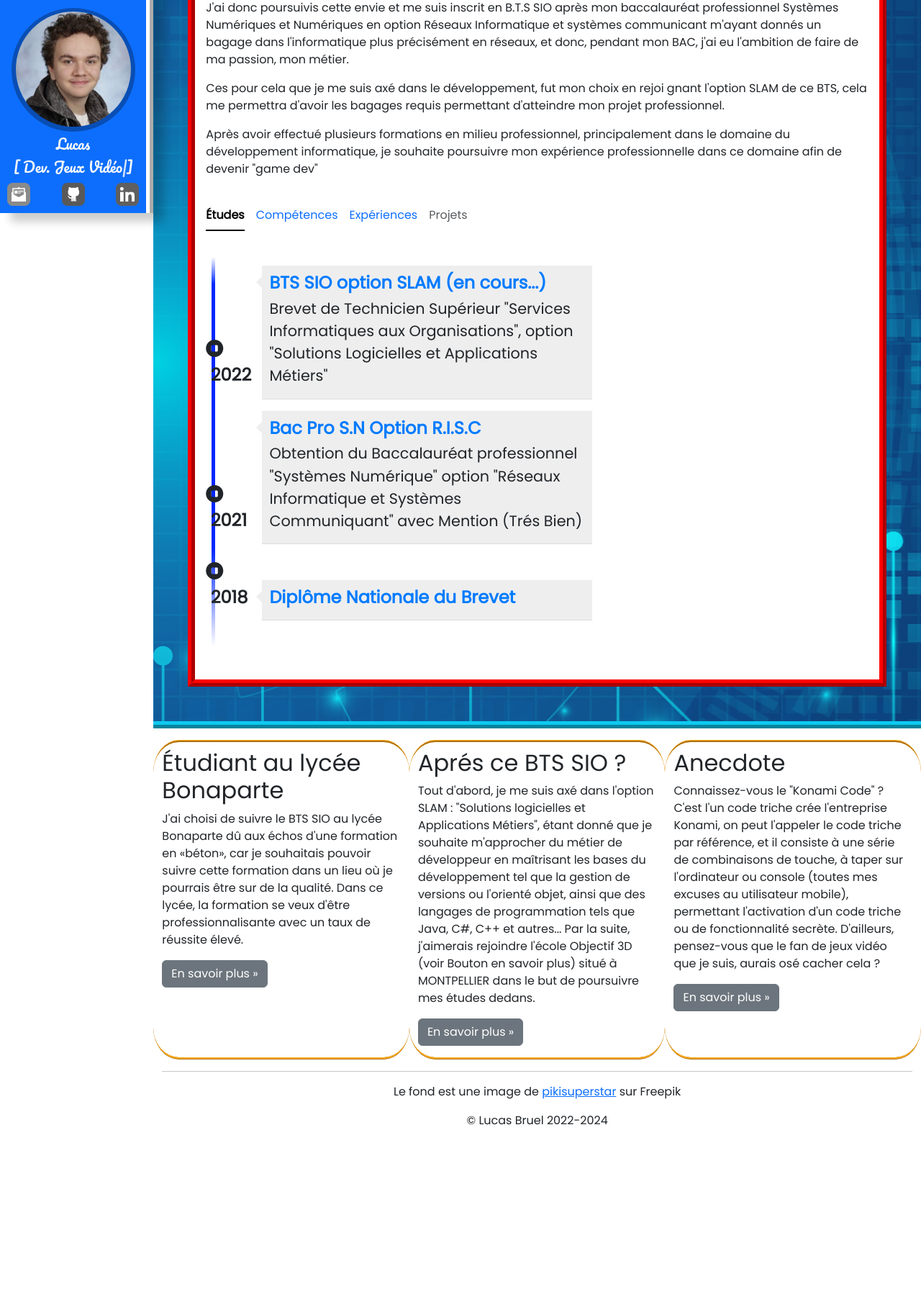
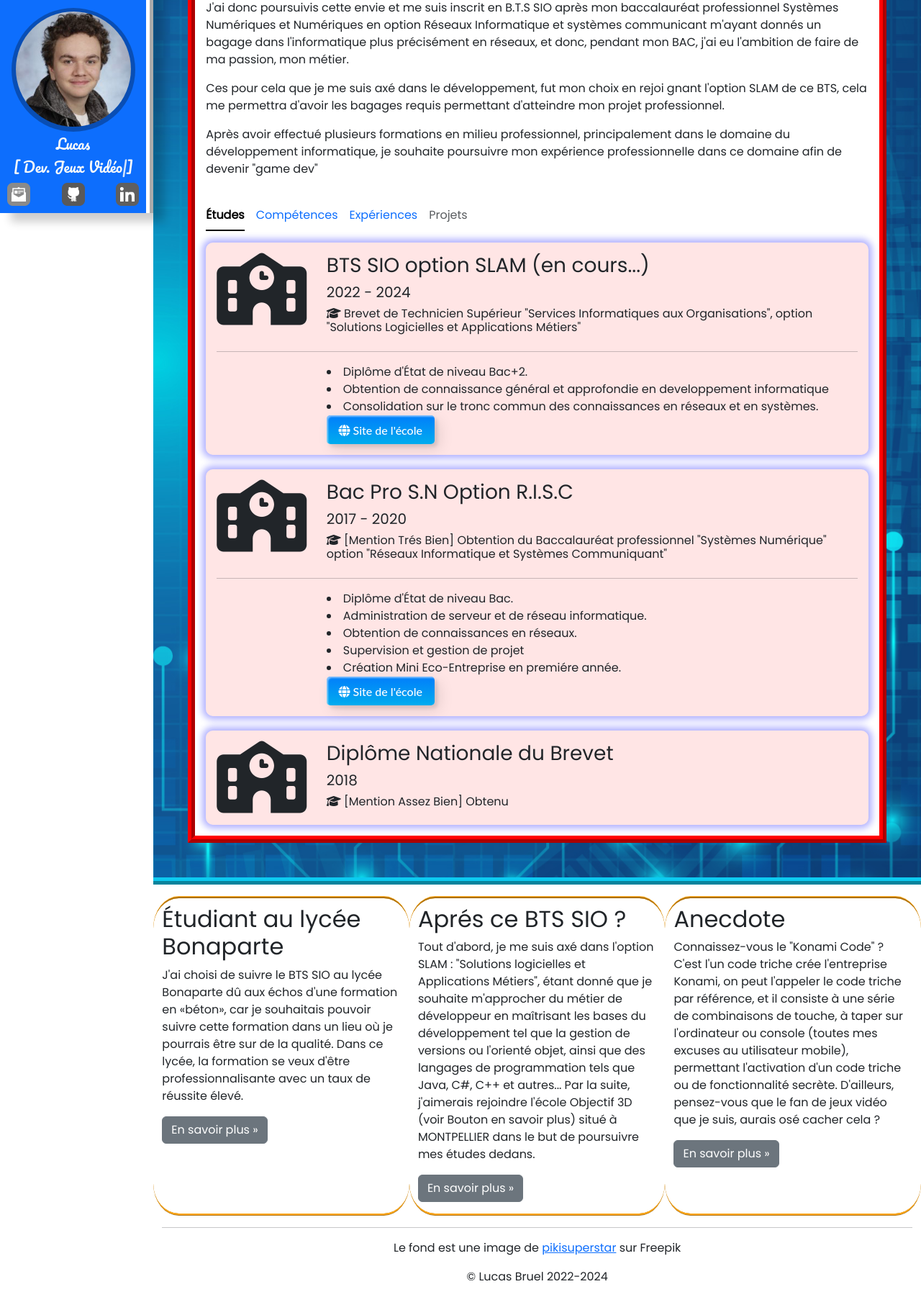
Before and after one commit to Lurius-Kitsune/Lurius-Kitsune.github.io, a PHP site: page / in a window 1280 px wide. Shown: the part 504-2306 px from the top of the page at 72% size. Before the commit the page ends 2067 px from the top, so only its background shows below. Run offline with PHP 8.4, Linux system fonts and the light colour scheme.

Commit message:
🔧Using a view to create each tab using the Pager
FIxes #52

```diff
--- a/controller/c_homeMenu.php
+++ b/controller/c_homeMenu.php
@@ -12,7 +12,7 @@ if (isset($_POST['content'])) {
             include_once __DIR__ . '/../view/home/companyExp.php';
             exit();
         case 'home-study':
-            require_once __DIR__ . '/../view/home/study.html';
+            require_once __DIR__ . '/home/c_studyWrapper.php';
             exit();
         case 'home-skill':
             require_once __DIR__ . '/../view/home/skill.php';
--- /dev/null
+++ b/controller/home/c_studyWrapper.php
@@ -0,0 +1,53 @@
+<?php
+
+use Tools\Pager;
+
+?>
+
+<div id="home-study-content">
+    <?php
+    // BTS SIO
+    $studyId = "btssio";
+    $studyName = "BTS SIO option SLAM (en cours...)";
+    $studyYearsPeriod = "2022&nbsp;-&nbsp;2024";
+    $studyState = 'Brevet de Technicien Supérieur "Services Informatiques aux
+                        Organisations", option "Solutions Logicielles et Applications
+                        Métiers"';
+    $studyDescription = ["Diplôme d'État de niveau Bac+2."];
+    $studyDescription[] .= "Obtention de connaissance général et approfondie en developpement informatique";
+    $studyDescription[] .= "Consolidation sur le tronc commun des connaissances en réseaux et en systèmes.";
+    $linkWebsite = "https://bts-sio.lyc-bonaparte.fr";
+    $pager = new Pager(__DIR__ . '/../../view/home/v_studyTab.php', get_defined_vars());
+    echo $pager->renderPage();
+    ?>
+
+    <?php
+    // BTS SIO
+    $studyId = "bacprosn";
+    $studyName = "Bac Pro S.N Option R.I.S.C";
+    $studyYearsPeriod = "2017&nbsp;-&nbsp;2020";
+    $studyState = '[Mention Trés Bien] Obtention du Baccalauréat professionnel "Systèmes Numérique" option "Réseaux
+                        Informatique et Systèmes Communiquant"';
+
+    $studyDescription = ["Diplôme d'État de niveau Bac."];
+    $studyDescription[] .= "Administration de serveur et de réseau informatique.";
+    $studyDescription[] .= "Obtention de connaissances en réseaux.";
+    $studyDescription[] .= "Supervision et gestion de projet";
+    $studyDescription[] .= "Création Mini Eco-Entreprise en premiére année.";
+    $linkWebsite = "https://lyceebranly.fr";
+    $pager = new Pager(__DIR__ . '/../../view/home/v_studyTab.php', get_defined_vars());
+    echo $pager->renderPage();
+    ?>
+
+    <?php
+    // BTS SIO
+    $studyId = "dnb";
+    $studyName = "Diplôme Nationale du Brevet";
+    $studyYearsPeriod = "2018";
+    $studyState = '[Mention Assez Bien] Obtenu';
+    $studyDescription = null;
+    $linkWebsite = null;
+    $pager = new Pager(__DIR__ . '/../../view/home/v_studyTab.php', get_defined_vars());
+    echo $pager->renderPage();
+    ?>
+</div>
--- a/css/style.css
+++ b/css/style.css
@@ -39,6 +39,19 @@ body {
 }
 
 .cardbox:nth-child(n + 2) {
+	margin-top: 20px;
+}
+
+.cardbox-hoverable {
+	margin: 0px auto;
+	width: 100%;
+	padding: 15px;
+	background-color: rgba(255, 0, 0, 0.1);
+	border-radius: 10px;
+	box-shadow: 0px 0px 10px 5px rgba(2, 0, 255, 0.3);
+}
+
+.cardbox-hoverable:nth-child(n + 2) {
 	margin-top: 20px;
 }
 
--- a/index.php
+++ b/index.php
@@ -1,6 +1,11 @@
 <?php
 
 ob_start();
+
+spl_autoload_register(function ($class_name) {
+    include __DIR__ . '/' . $class_name . '.php';
+});
+
 ?>
 <script src="/js/home.js" crossorigin="anonymous"></script>
 <div class="p-5 bg-body-tertiary img-1">
@@ -35,7 +40,7 @@ ob_start();
         <?php require_once __DIR__ . '/view/home/homeMenu.html' ?>
 
         <div class="pt-3" id="home-content-wrapper">
-            <?php require_once __DIR__ . '/view/home/study.html' ?>
+            <?php require_once __DIR__ . '/controller/home/c_studyWrapper.php' ?>
         </div>
     </div>
 </div>
--- a/view/home/homeMenu.html
+++ b/view/home/homeMenu.html
@@ -9,6 +9,8 @@
 		<button class="nav-link" id="home-company">Expériences</button>
 	</li>
 	<li class="nav-item">
-    <button class="nav-link disabled" aria-disabled="true" id="home-project">Projets</button>
+		<button class="nav-link disabled" aria-disabled="true" id="home-project">
+			Projets
+		</button>
 	</li>
 </ul>
--- a/view/home/study.html
+++ /dev/null
@@ -1,39 +0,0 @@
-<div class="row" id="home-study-content">
-    <div class="col-xs-12 col-sm-7">
-        <div class="rubrique clearfix">
-            <ul id="parcours" class="clearfix">
-                <li>
-                    <div class="date float-left">
-                        <span class="fa fa-stop-circle"></span>&nbsp;2022
-                    </div>
-                    <div class="details float-right">
-                        <h3>BTS SIO option SLAM (en cours...)</h3>
-                        <p>Brevet de Technicien Supérieur "Services Informatiques aux
-                            Organisations", option "Solutions Logicielles et Applications
-                            Métiers"</p>
-                    </div>
-                </li>
-                <li>
-                    <div class="date float-left">
-                        <span class="fa fa-stop-circle"></span>&nbsp;2021
-                    </div>
-                    <div class="details float-right">
-                        <h3>Bac Pro S.N Option R.I.S.C</h3>
-                        <p>Obtention du Baccalauréat professionnel "Systèmes Numérique" option "Réseaux
-                            Informatique et
-                            Systèmes Communiquant" avec Mention (Trés Bien)</p>
-                    </div>
-                </li>
-                <li>
-                    <div class="date float-left">
-                        <span class="fa fa-stop-circle"></span>&nbsp;2018
-                    </div>
-                    <div class="details float-right">
-                        <h3>Diplôme Nationale du Brevet</h3>
-                        <p></p>
-                    </div>
-                </li>
-            </ul>
-        </div>
-    </div>
-</div>
--- /dev/null
+++ b/view/home/v_studyTab.php
@@ -0,0 +1,49 @@
+<?php
+
+/**
+ * @var string $studyId
+ * @var string $studyName
+ * @var string $studyState
+ * @var string $studyYearsPeriod
+ * @var string[] $studyDescription
+ * @var string $linkWebsite
+ */
+?>
+
+
+<div class="cardbox-hoverable">
+    <div class="row" id="<?= $studyId; ?>">
+        <i class="col-lg-2 fa fa-duotone fa-school" style="font-size: 100px;"></i>
+        <div class="col-lg">
+            <h3><?= $studyName; ?></h3>
+            <h5><?= $studyYearsPeriod; ?></h5>
+            <h6><i class="fa fa-duotone fa-graduation-cap"></i> <?= $studyState; ?></h6>
+        </div>
+    </div>
+    <?php if ($studyDescription !== null) {
+        echo "<hr>";
+    }
+    ?>
+    <div class="row">
+        <div class="col-lg-10 offset-lg-2">
+            <?php
+            if (is_array($studyDescription) && !empty($studyDescription)) {
+                foreach ($studyDescription as $description) {
+                    echo "<li>$description</li>";
+                }
+            }
+
+            if ($linkWebsite !== null) {
+                echo "<a href='$linkWebsite' target='_blank'>
+                        <button type='button' class='custom-btn btn-3'>
+                            <span>
+                                <i class='fa fa-duotone fa-globe '></i>
+                                Site de l'école
+                            </span>
+                        </button>
+                    </a>";
+            }
+            ?>
+        </div>
+    </div>
+</div>
```
Lines whose indentation alone changed are shown as unchanged.
